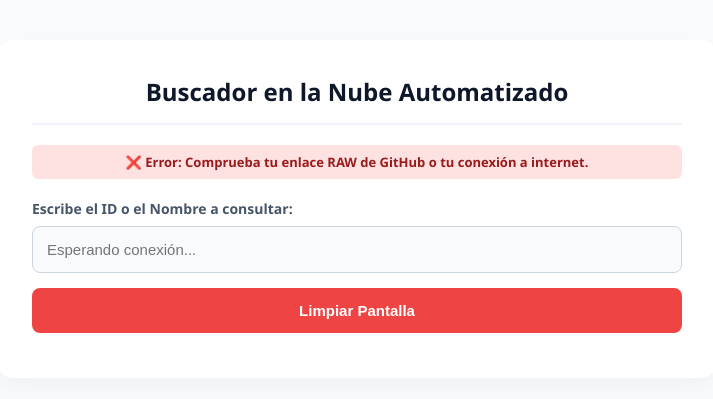
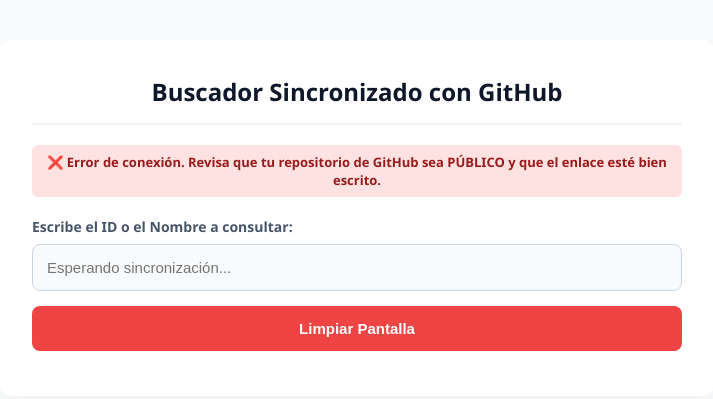
Before and after one commit to MesiasFigueroa/consultas, a plain HTML site: page index.html in a window 1280 px wide. Shown: the whole page, without its empty margins (283-996 px from the left). Drawn offline with Linux system fonts and the light colour scheme; no server answers.

Commit message:
Update index.html

```diff
--- a/index.html
+++ b/index.html
@@ -14,10 +14,8 @@
         .btn-limpiar { width: 100%; padding: 14px; margin-top: 15px; background-color: #ef4444; color: white; border: none; border-radius: 8px; cursor: pointer; font-size: 15px; font-weight: 600; transition: background 0.2s; }
         .btn-limpiar:hover { background-color: #dc2626; }
         .estado { margin-top: 10px; font-size: 13px; font-weight: 600; color: #d97706; text-align: center; background: #fef3c7; padding: 8px; border-radius: 6px; }
-        /* Contenedor de Múltiples Resultados */
         .resultado-container { margin-top: 25px; display: none; animation: fadeIn 0.3s ease; }
         .coincidencias-texto { font-size: 14px; font-weight: bold; color: #059669; margin-bottom: 10px; }
-        /* Estilos de la Tabla de Resultados */
         .tabla-resultados { width: 100%; border-collapse: collapse; margin-top: 5px; background: white; border-radius: 8px; overflow: hidden; box-shadow: 0 4px 6px -1px rgba(0,0,0,0.05); border: 1px solid #e2e8f0; margin-bottom: 20px; }
         .tabla-resultados th { background-color: #10b981; color: white; text-align: left; padding: 12px 15px; font-size: 13px; text-transform: uppercase; }
         .tabla-resultados td { padding: 12px 15px; border-bottom: 1px solid #f1f5f9; font-size: 15px; }
@@ -28,59 +26,67 @@
     </style>
 </head>
 <body>
+
 <div class="container">
-    <h2>Buscador en la Nube Automatizado</h2>
+    <h2>Buscador Sincronizado con GitHub</h2>
+
     <!-- Estado de la conexión automática -->
-    <div id="estado-conexion" class="estado">⏳ Conectando con la base de datos en GitHub...</div>
+    <div id="estado-conexion" class="estado">⏳ Conectando con tu repositorio en GitHub...</div>
+
     <!-- Buscador Inteligente Dual -->
     <label for="search-term">Escribe el ID o el Nombre a consultar:</label>
-    <input type="text" id="search-term" placeholder="Esperando conexión..." disabled>
+    <input type="text" id="search-term" placeholder="Esperando sincronización..." disabled>
+
     <button id="btn-limpiar" class="btn-limpiar">Limpiar Pantalla</button>
+
     <div id="coincidencias-info" class="coincidencias-texto"></div>
     <div id="resultado-container" class="resultado-container"></div>
     <div id="mensaje-error" class="mensaje-error"></div>
 </div>
+
 <script>
-    // ⚠️ REEMPLAZA ESTO: Pega aquí tu enlace RAW de GitHub copiado en el Paso 2
+    // ⚠️ REEMPLAZA ESTO CON TUS DATOS DE GITHUB COMO SE EXPLICA EN EL PASO 1
     const URL_CSV_GITHUB = "https://jsdelivr.net";
 
     let filasDatos = [];
 
-    // CARGA AUTOMÁTICA DESDE GITHUB AL ABRIR LA PÁGINA
+    // Carga automática desde internet
     window.addEventListener('DOMContentLoaded', () => {
         const estadoTxt = document.getElementById('estado-conexion');
         const inputBusqueda = document.getElementById('search-term');
 
         fetch(URL_CSV_GITHUB)
             .then(response => {
-                if (!response.ok) throw new Error("No se pudo descargar el archivo desde GitHub");
+                if (!response.ok) throw new Error("No se pudo descargar el archivo");
                 return response.text();
             })
             .then(contenidoTexto => {
                 const lineas = contenidoTexto.split(/\r?\n/);
 
                 filasDatos = lineas.map(linea => {
+                    // Soporte automático para comas o puntos y comas de Excel en español
                     const separador = linea.includes(';') ? ';' : ',';
                     return linea.split(separador);
                 });
 
-                // Quitar encabezados
+                // Quitar encabezados si el archivo tiene contenido
                 if (filasDatos.length > 0) filasDatos.shift();
 
-                // Filtrar registros vacíos
+                // Filtrar registros vacíos o dañados
                 filasDatos = filasDatos.filter(fila => fila.length >= 2 && fila[0].trim() !== "");
 
-                // Cambiar aviso a éxito y habilitar buscador
-                estadoTxt.innerText = `🟢 ¡Base de datos sincronizada! (${filasDatos.length} clientes listos)`;
+                // Mostrar éxito en la barra superior
+                estadoTxt.innerText = `🟢 ¡Sincronizado con GitHub! (${filasDatos.length} clientes listos)`;
                 estadoTxt.style.backgroundColor = "#d1fae5";
                 estadoTxt.style.color = "#065f46";
 
+                // Activar campo de texto
                 inputBusqueda.disabled = false;
                 inputBusqueda.placeholder = "Escribe el ID o el nombre...";
                 inputBusqueda.focus();
             })
             .catch(error => {
-                estadoTxt.innerText = "❌ Error: Comprueba tu enlace RAW de GitHub o tu conexión a internet.";
+                estadoTxt.innerText = "❌ Error de conexión. Revisa que tu repositorio de GitHub sea PÚBLICO y que el enlace esté bien escrito.";
                 estadoTxt.style.backgroundColor = "#fee2e2";
                 estadoTxt.style.color = "#991b1b";
                 console.error(error);
@@ -116,9 +122,7 @@
             coincidencias.forEach(cliente => {
                 const tablaHtml = `
                     <table class="tabla-resultados">
-                        <thead>
-                            <tr><th colspan="2">Ficha del Cliente</th></tr>
-                        </thead>
+                        <thead><tr><th colspan="2">Ficha del Cliente</th></tr></thead>
                         <tbody>
                             <tr><td style="width: 30%;"><strong>ID</strong></td><td>${cliente[0] || 'N/A'}</td></tr>
                             <tr><td><strong>Nombre</strong></td><td>${cliente[1] || 'No registrado'}</td></tr>
@@ -136,7 +140,7 @@
         }
     });
 
-    // Función de limpieza
+    // Limpieza de pantalla
     document.getElementById('btn-limpiar').addEventListener('click', function() {
         document.getElementById('search-term').value = '';
         document.getElementById('resultado-container').style.display = 'none';
```
